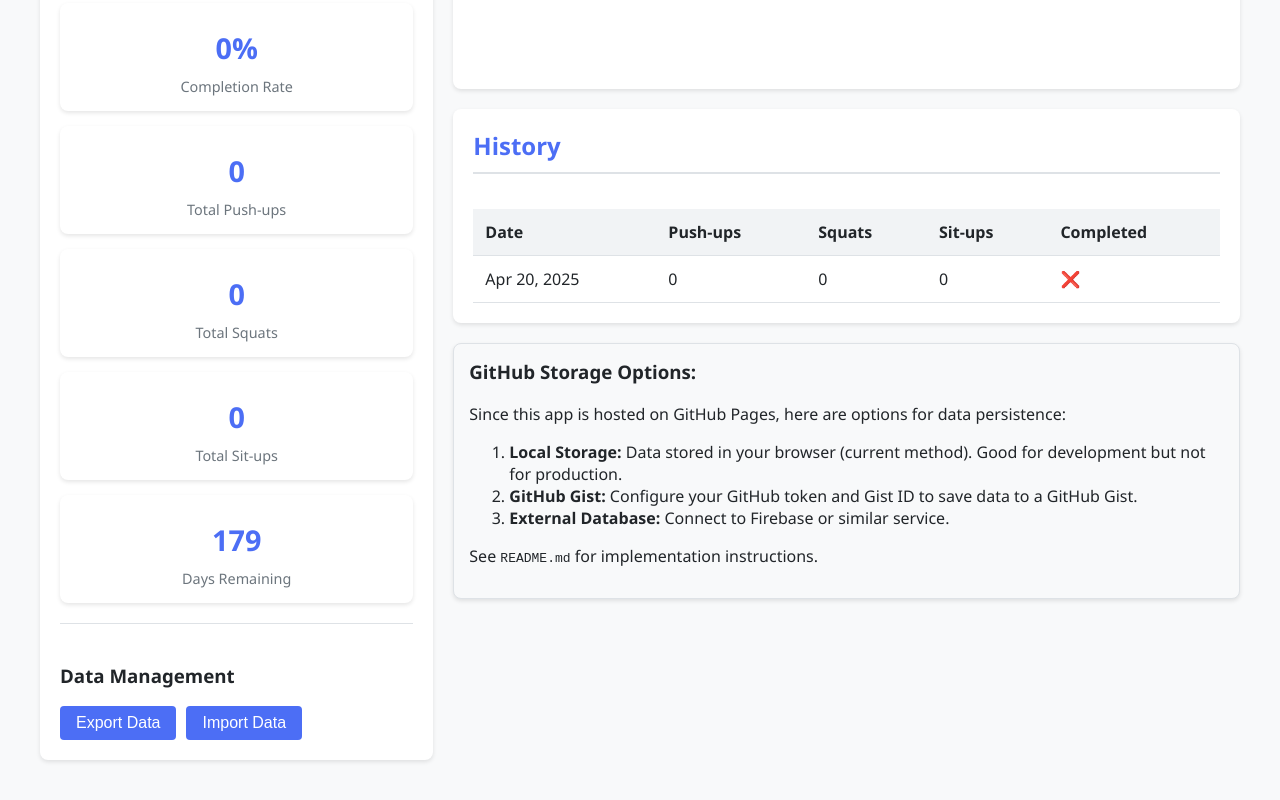
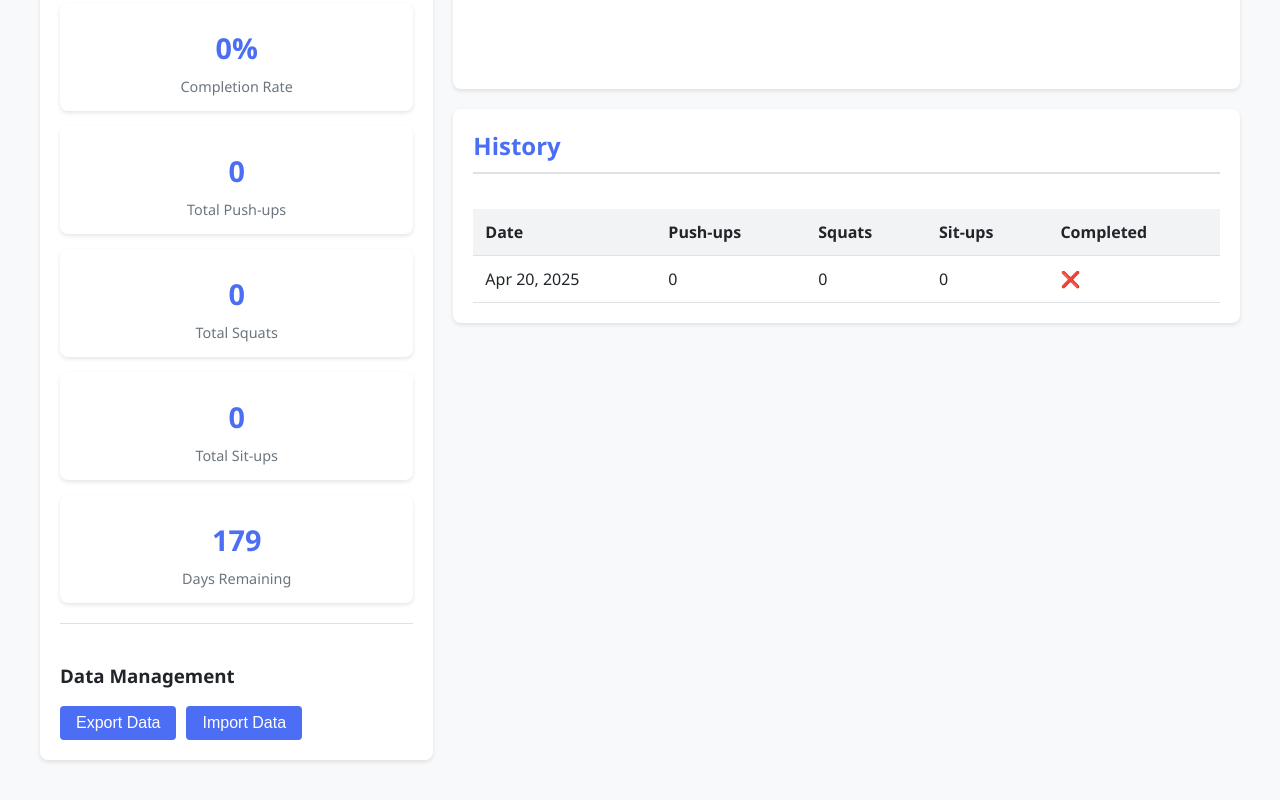
Before and after one commit to yogeshniu/WorkoutPWA, a plain HTML site: page index.html in a window 1280 px wide. Shown: the part 958-1758 px from the top of the page. Drawn offline with nearby package versions, Linux system fonts and the light colour scheme.

Commit message:
Update index.html

```diff
--- a/index.html
+++ b/index.html
@@ -447,17 +447,6 @@
                             </tbody>
                         </table>
                     </div>
-                </div>
-
-                <div class="card storage-options">
-                    <h3>GitHub Storage Options:</h3>
-                    <p>Since this app is hosted on GitHub Pages, here are options for data persistence:</p>
-                    <ol>
-                        <li><strong>Local Storage:</strong> Data stored in your browser (current method). Good for development but not for production.</li>
-                        <li><strong>GitHub Gist:</strong> Configure your GitHub token and Gist ID to save data to a GitHub Gist.</li>
-                        <li><strong>External Database:</strong> Connect to Firebase or similar service.</li>
-                    </ol>
-                    <p>See <code>README.md</code> for implementation instructions.</p>
                 </div>
             </div>
         </div>
```
